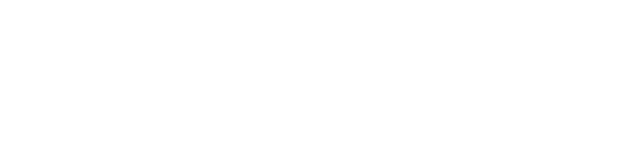
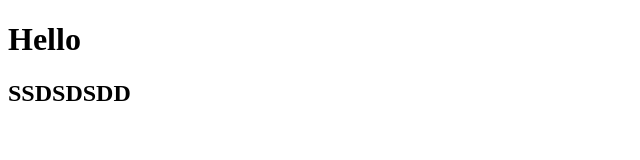
Before and after one commit to SajibJu/my-first-repo, a plain HTML site: page index.html in a window 1280 px wide. Shown: the whole page, without its empty margins (0-640 px from the left). Drawn offline with Linux system fonts and the light colour scheme.

Commit message:
added header

```diff
--- a/index.html
+++ b/index.html
@@ -7,6 +7,7 @@
     <title>My First Github Repository</title>
 </head>
 <body>
-
+    <h1>Hello</h1>
+    <h2>SSDSDSDD</h2>
 </body>
 </html>
```
